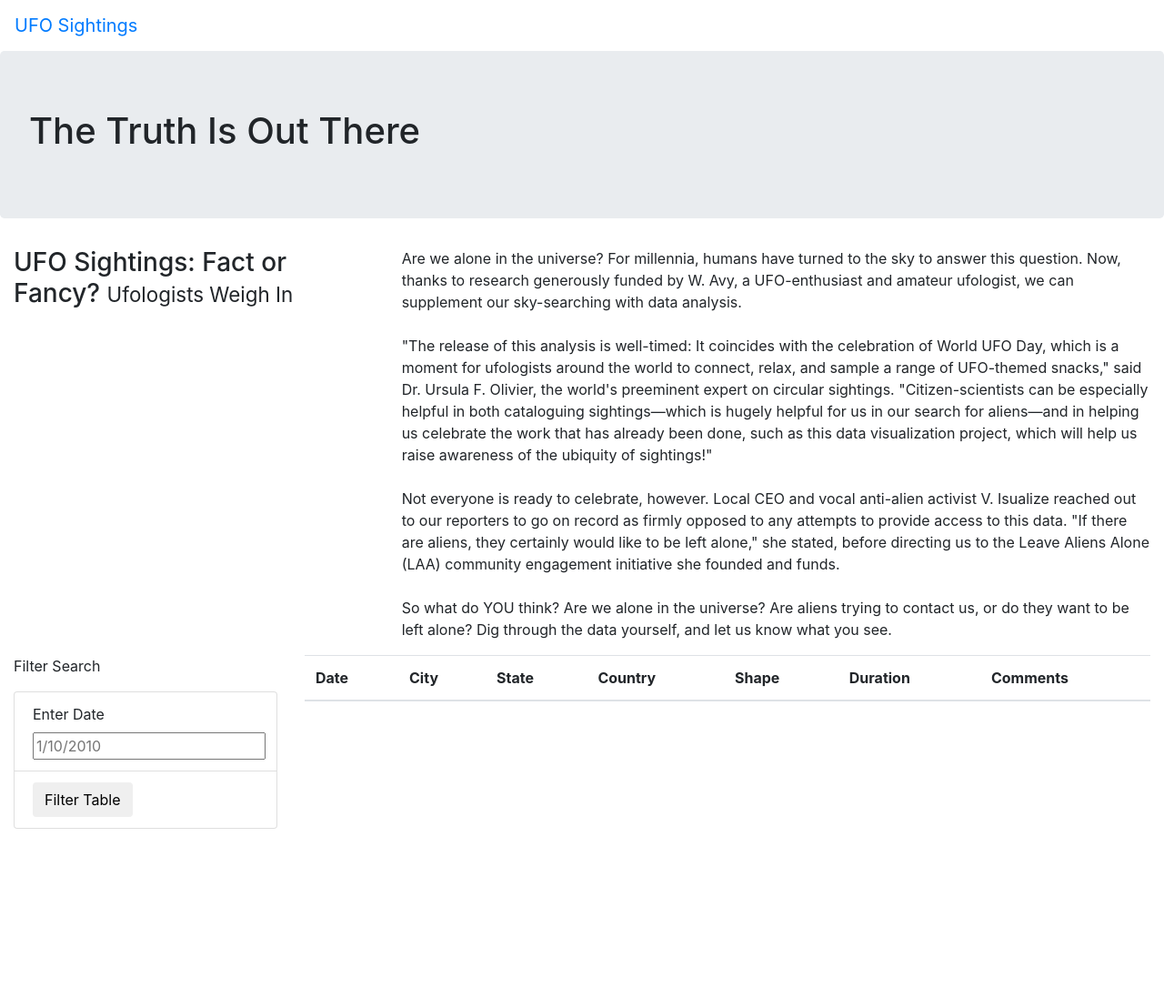
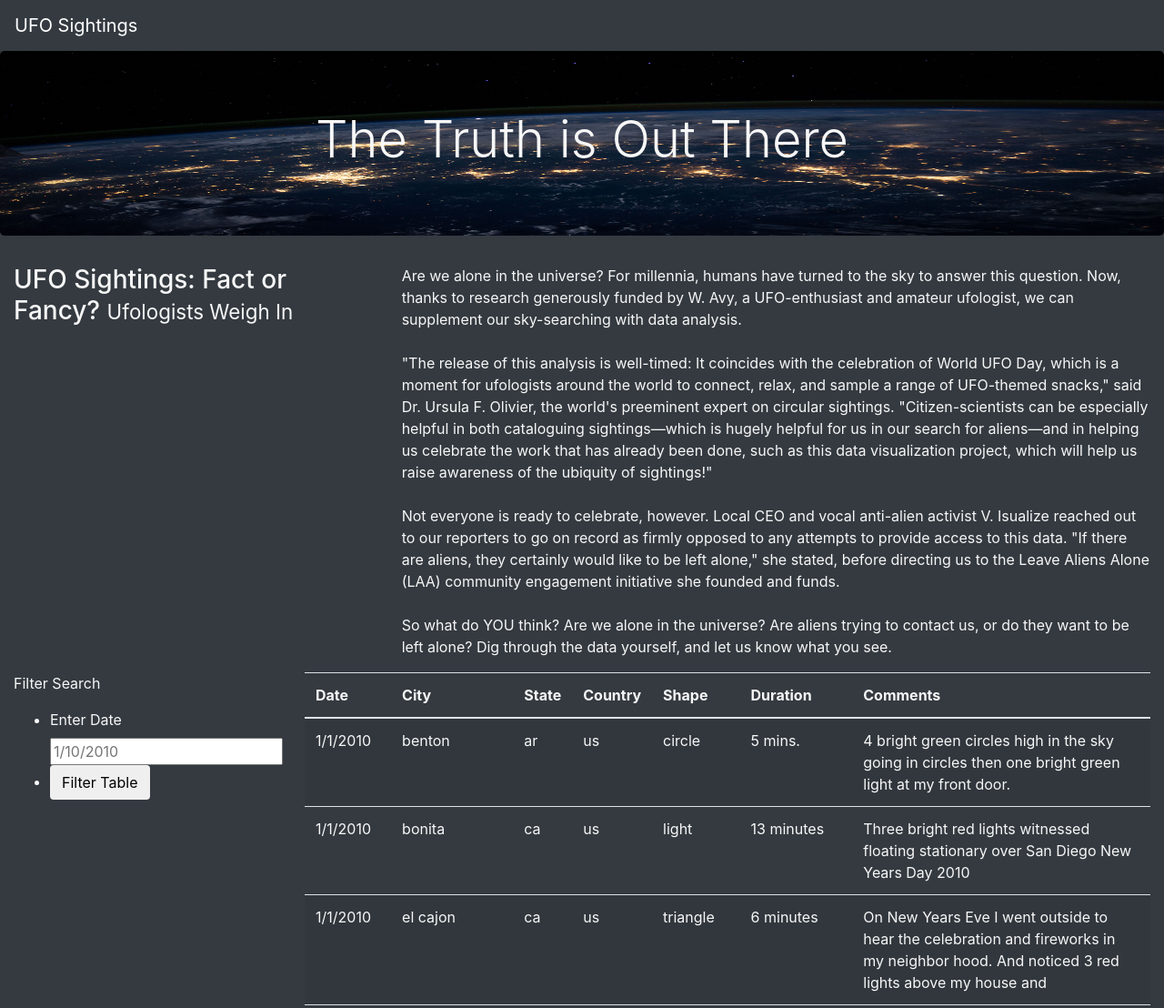
Before and after one commit to LeiSul/UFOs, a plain HTML site: page index.html in a window 1280 px wide. Shown: the top 1108 px of the page at 91% size. Before the commit the page ends 911 px from the top, so only its background shows below. Drawn offline with nearby package versions, Linux system fonts and the light colour scheme.

Commit message:
updated code and added image

```diff
--- a/index.html
+++ b/index.html
@@ -13,14 +13,14 @@
     />
     <link rel="stylesheet" href="static/css/style.css">
 </head>
-<body>
+<body class="bg-dark">
     <div class="wrapper">
-        <nav class="navbar navbar-expand-lg">
+        <nav class="navbar navbar-dark bg-dark navbar-expand-lg">
             <a class="navbar-brand" href="index.html">UFO Sightings</a>
           </nav>
     </div>
     <div class="jumbotron">
-        <h1>The Truth Is Out There</h1>
+        <h1 class="display-4">The Truth is Out There</h1>
     </div>
     <div class="container-fluid">
         <div class="row">
@@ -41,16 +41,18 @@
             <div class="col-md-3">
                 <form>
                     <p>Filter Search</p>
-                </form>
-                <ul class="list-group">
-                    <li class="list-group-item">
+                    <ul>
+                      <li>
                         <label for="date">Enter Date</label>
                         <input type="text" placeholder="1/10/2010" id="datetime" />
-                    </li>
-                    <li class="list-group-item">
-                        <button id="filter-btn" type="button" class="btn btn-default">Filter Table</button>
-                    </li>
-                </ul>
+                      </li>
+                      <li>
+                         <button id="filter-btn" type="button" class="btn btn-default">
+                           Filter Table
+                         </button>
+                      </li>
+                    </ul>
+                </form>
             </div>
             <div class="col-md-9">
                 <table class="table table-striped">
@@ -65,9 +67,13 @@
                             <th>Comments</th>
                         </tr>
                     </thead>
+                    <tbody></tbody>
                 </table>
             </div>
         </div>
     </div>
+    <script src="https://cdnjs.cloudflare.com/ajax/libs/d3/4.11.0/d3.js"></script>
+    <script src="static/js/data.js"></script>
+    <script src="static/js/app.js"></script>
 </body>
 </html>
--- a/static/css/style.css
+++ b/static/css/style.css
@@ -0,0 +1,9 @@
+body {
+
+    color: #f7f7f7;
+  }
+  .jumbotron {
+    background-image: url("../images/nasa.jpg");
+    background-size: 100% 100%;
+    text-align: center;
+  }
--- /dev/null
+++ b/static/js/app.js
@@ -0,0 +1,50 @@
+// import the data from data.js
+const tableData = data;
+// Reference the HTML table using d3
+var tbody = d3.select("tbody");
+
+
+function buildTable(data) {
+    // First, clear out any existing data
+    tbody.html("");
+
+    // Next, loop through each object in the data
+    // and append a row and cells for each value in the row
+    data.forEach((dataRow) => {
+      // Append a row to the table body
+      let row = tbody.append("tr");
+
+      // Loop through each field in the dataRow and add
+      // each value as a table cell (td)
+      Object.values(dataRow).forEach((val) => {
+        let cell = row.append("td");
+        cell.text(val);
+        }
+      );
+    });
+  }
+
+  function handleClick() {
+    // Grab the datetime value from the filter
+    let date = d3.select("#datetime").property("value");
+    let filteredData = tableData;
+
+     // Check to see if a date was entered and filter the
+    // data using that date.
+    if (date) {
+      // Apply `filter` to the table data to only keep the
+      // rows where the `datetime` value matches the filter value
+      filteredData = filteredData.filter(row => row.datetime === date);
+    };
+
+     // Rebuild the table using the filtered data
+    // @NOTE: If no date was entered, then filteredData will
+    // just be the original tableData.
+    buildTable(filteredData);
+  };
+
+  // Attach an event to listen for the form button
+d3.selectAll("#filter-btn").on("click", handleClick);
+
+// Build the table when the page loads
+buildTable(tableData);
```
Also changed, not shown: app.js (deleted, +0 -44 lines), static/images/nasa.jpg (added), static/js/data.js (renamed from data.js).
